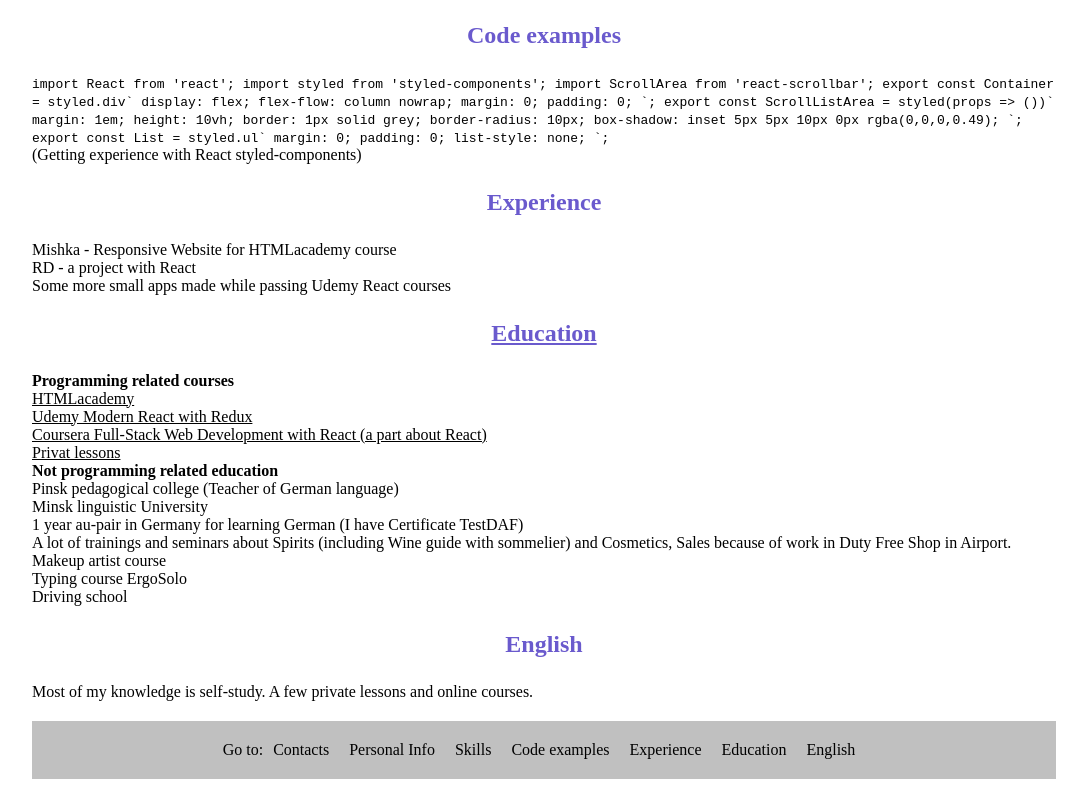
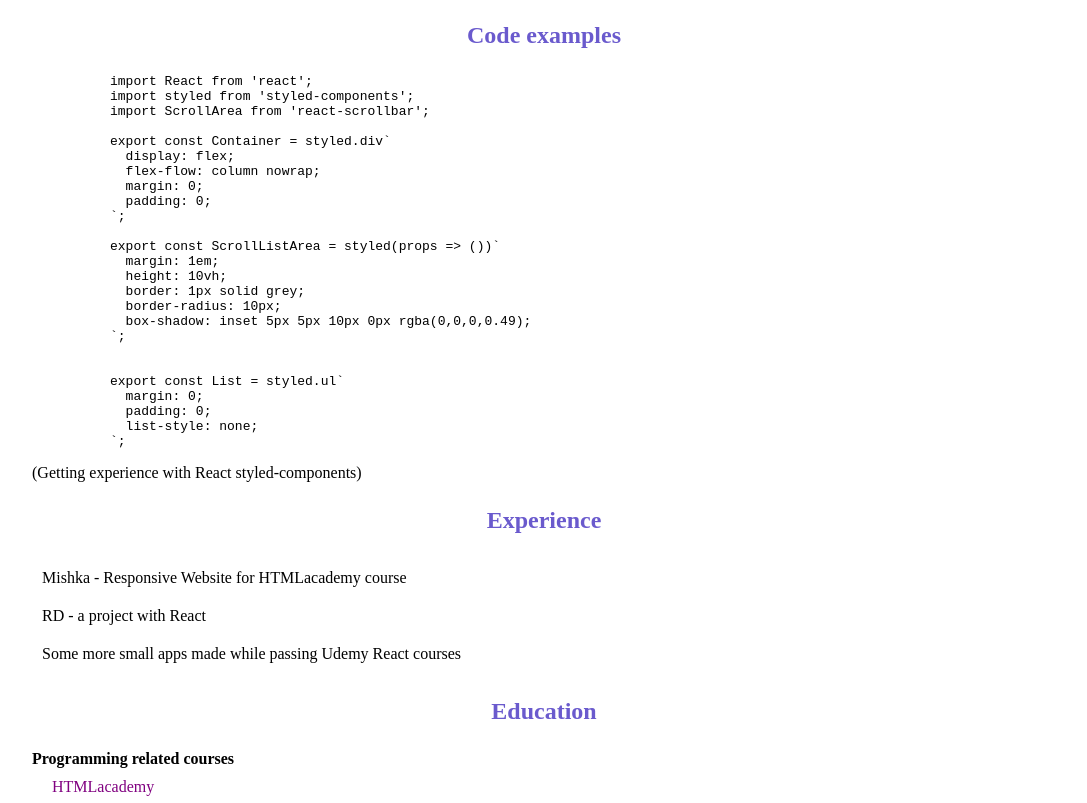
Before and after one commit to Anastasiya-s/rsschool-cv, a plain HTML site: page index.html in a window 1280 px wide. Shown: the part 796-1599 px from the top of the page, without its empty margins (96-1183 px from the left). Before the commit the page ends 1575 px from the top, so only its background shows below. Drawn offline with Linux system fonts and the light colour scheme.

Commit message:
feat: add styles to main sections

```diff
--- a/index.css
+++ b/index.css
@@ -111,3 +111,33 @@ a {
 .footer__link:active {
   color: purple;
 }
+
+.experience__list {
+  margin-bottom: 20px;
+}
+
+.experience__item {
+  padding: 10px;
+}
+
+.education__list {
+  margin-bottom: 20px;
+}
+
+.education__item {
+  padding: 10px;
+}
+
+.education__link {
+  padding: 5px 10px;
+  text-decoration: none;
+  color: purple;
+}
+
+.education__link:hover {
+  color: blueviolet;
+}
+
+.education__link:active {
+  color: orchid;
+}
--- a/index.html
+++ b/index.html
@@ -67,7 +67,7 @@
       </section>
       <section class="section" id="code">
         <h2 class="section-title">Code examples</h2>
-        <code>
+        <pre>
           import React from 'react';
           import styled from 'styled-components';
           import ScrollArea from 'react-scrollbar';
@@ -93,36 +93,35 @@
             padding: 0;
             list-style: none;
           `;
-
-        </code>
+        </pre>
         <p>(Getting experience with React styled-components)</p>
       </section>
       <section class="section" id="experience">
         <h2 class="section-title">Experience</h2>
-        <ul>
-          <li>Mishka - Responsive Website for HTMLacademy course</li>
-          <li>RD - a project with React</li>
-          <li>Some more small apps made while passing Udemy React courses</li>
+        <ul class="experience__list">
+          <li class="experience__item">Mishka - Responsive Website for HTMLacademy course</li>
+          <li class="experience__item">RD - a project with React</li>
+          <li class="experience__item">Some more small apps made while passing Udemy React courses</li>
         </ul>
       </section>
       <section class="section" id="education">
-        <h2 class="section-title"><a href="#">Education</a></h2>
+        <h2 class="section-title">Education</h2>
         <h4>Programming related courses</h4>
-        <ul>
-          <li><a href="">HTMLacademy</a></li>
-          <li><a href="">Udemy Modern React with Redux</a></li>
-          <li><a href="">Coursera Full-Stack Web Development with React (a part about React)</a></li>
-          <li><a href="">Privat lessons</a></li>
+        <ul class="education__list" >
+          <li class="education__item"><a class="education__link" href="">HTMLacademy</a></li>
+          <li class="education__item"><a class="education__link" href="">Udemy Modern React with Redux</a></li>
+          <li class="education__item"><a class="education__link" href="">Coursera Full-Stack Web Development with React (a part about React)</a></li>
+          <li class="education__item"><a class="education__link" href="">Privat lessons</a></li>
         </ul>
         <h4>Not programming related education</h4>
-        <ul>
-          <li>Pinsk pedagogical college (Teacher of German language)</li>
-          <li>Minsk linguistic University</li>
-          <li>1 year au-pair in Germany for learning German (I have Certificate TestDAF)</li>
-          <li>A lot of trainings and seminars about Spirits (including Wine guide with sommelier) and Cosmetics, Sales because of work in Duty Free Shop in Airport.</li>
-          <li>Makeup artist course</li>
-          <li>Typing course ErgoSolo</li>
-          <li>Driving school</li>
+        <ul class="education__list" >
+          <li class="education__item">Pinsk pedagogical college (Teacher of German language)</li>
+          <li class="education__item">Minsk linguistic University</li>
+          <li class="education__item">1 year au-pair in Germany for learning German (I have Certificate TestDAF)</li>
+          <li class="education__item">A lot of trainings and seminars about Spirits (including Wine guide with sommelier) and Cosmetics, Sales because of work in Duty Free Shop in Airport.</li>
+          <li class="education__item">Makeup artist course</li>
+          <li class="education__item">Typing course ErgoSolo</li>
+          <li class="education__item">Driving school</li>
         </ul>
       </section>
       <section class="section" id="english">
```
Lines whose indentation alone changed are shown as unchanged.
